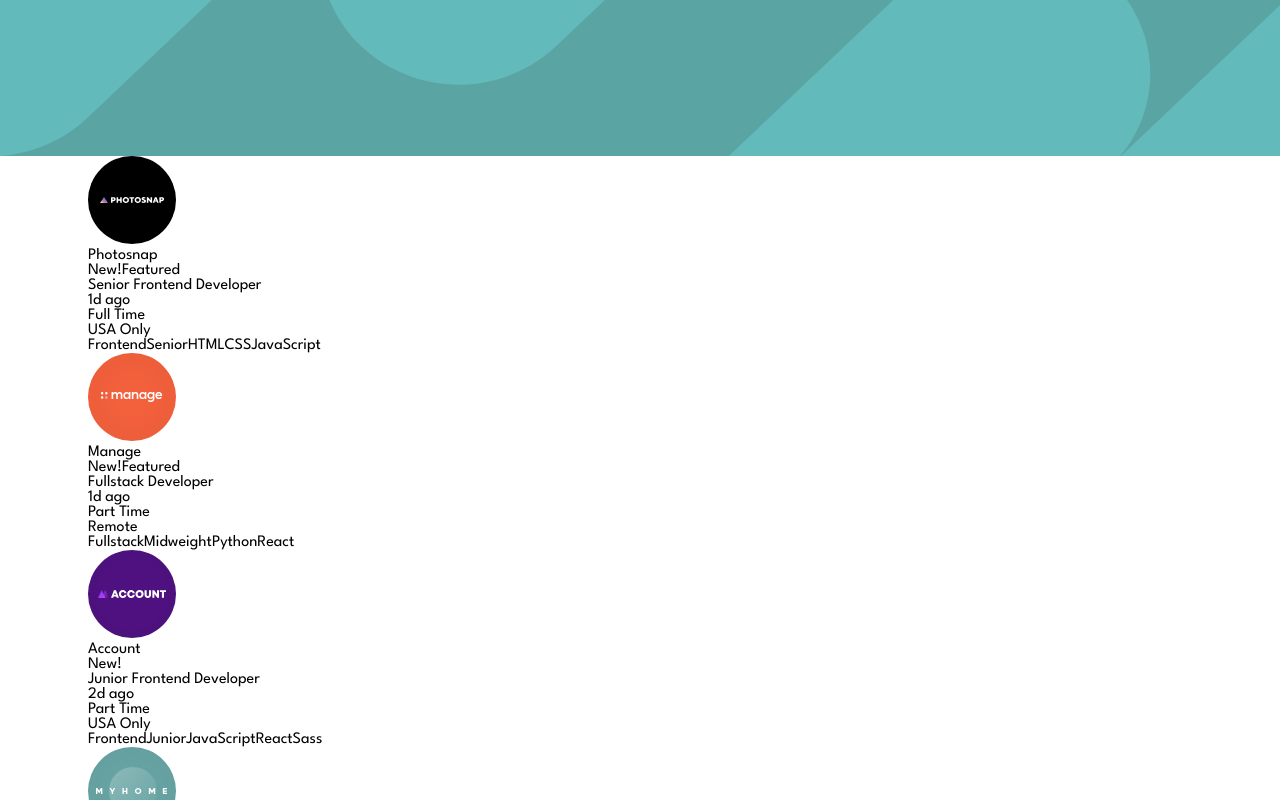
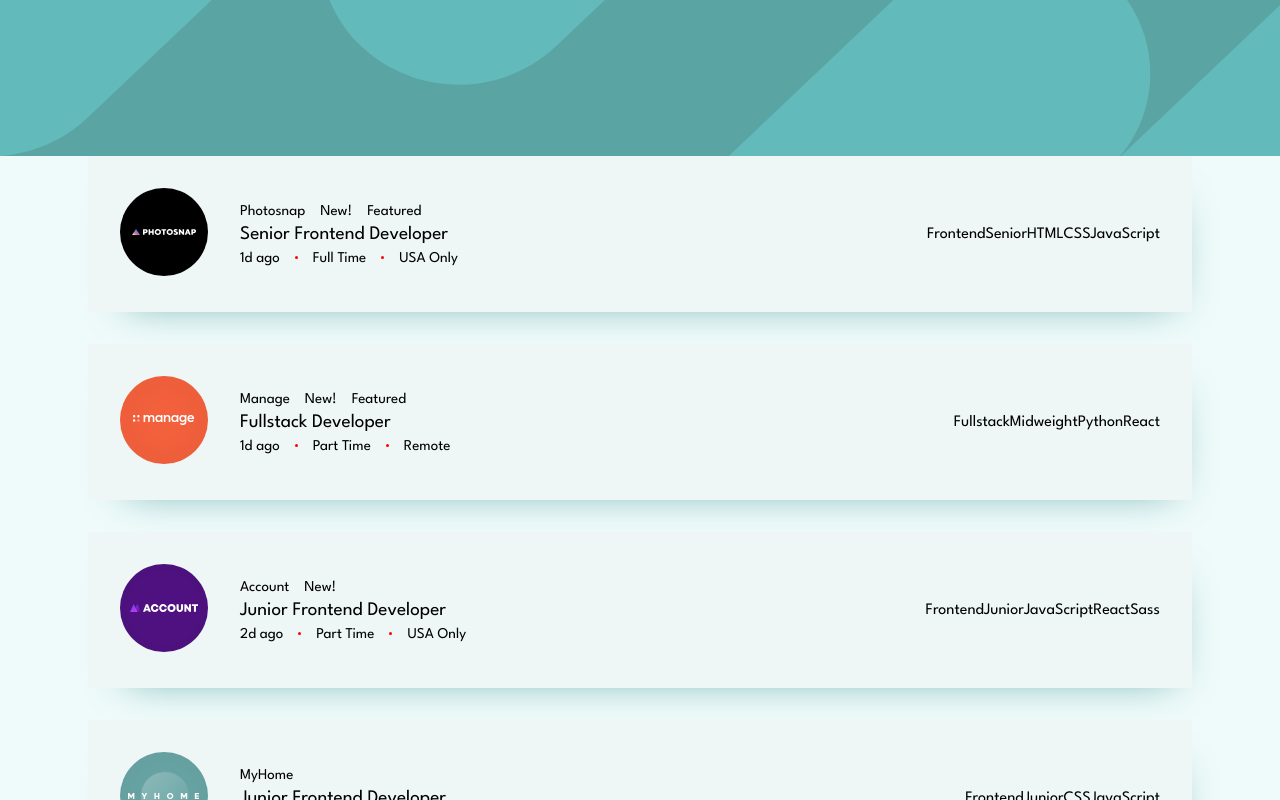
Before and after one commit to Aryan-ki-codepanti/job-listing-fm, a React (Create React App) app: page / in a window 1280 px wide. Shown: the top 800 px of the page. Built offline with nearby package versions, Linux system fonts and the light colour scheme.

Commit message:
Added some styles

```diff
--- a/src/App.css
+++ b/src/App.css
@@ -21,7 +21,15 @@
     --Dark_Grayish_Cyan: hsl(180, 8%, 52%);
     --Very_Dark_Grayish_Cyan: hsl(180, 14%, 20%);
 
-    --fs: 15px;
+    --fs: 0.9375rem;
+}
+
+body::-webkit-scrollbar {
+    display: none;
+}
+
+.App {
+    background: var(--Light_Grayish_Cyan_Background);
 }
 
 header {
@@ -39,3 +47,9 @@ header {
     margin: auto;
     padding-inline: 3em;
 }
+
+.jobList {
+    display: flex;
+    flex-direction: column;
+    gap: 2em;
+}
--- a/src/Components/JobCard/JobCard.css
+++ b/src/Components/JobCard/JobCard.css
@@ -0,0 +1,42 @@
+.JobCard {
+    background: var(--Light_Grayish_Cyan_Filter_Tablets);
+    padding: 2em;
+    box-shadow: 10px 20px 40px -30px var(--Desaturated_Dark_Cyan);
+
+    display: flex;
+    align-items: center;
+    gap: 2em;
+}
+
+.job-tags {
+    margin-left: auto;
+}
+
+.job-info {
+    display: flex;
+    flex-direction: column;
+    gap: 0.5em;
+}
+
+.job-info .top {
+    display: flex;
+    gap: 1em;
+    font-size: var(--fs);
+}
+
+.job-info .mid {
+    font-size: 1.2rem;
+}
+.job-info .bottom {
+    display: flex;
+    align-items: center;
+    gap: 1em;
+    font-size: var(--fs);
+}
+
+.job-info .dot {
+    width: 3px;
+    aspect-ratio: 1;
+    background: red;
+    border-radius: 50%;
+}
--- a/src/Components/JobCard/index.jsx
+++ b/src/Components/JobCard/index.jsx
@@ -1,7 +1,5 @@
 import React from "react";
 import "./JobCard.css";
-
-import img from "../../images/loop-studios.svg";
 
 /*
 
```
